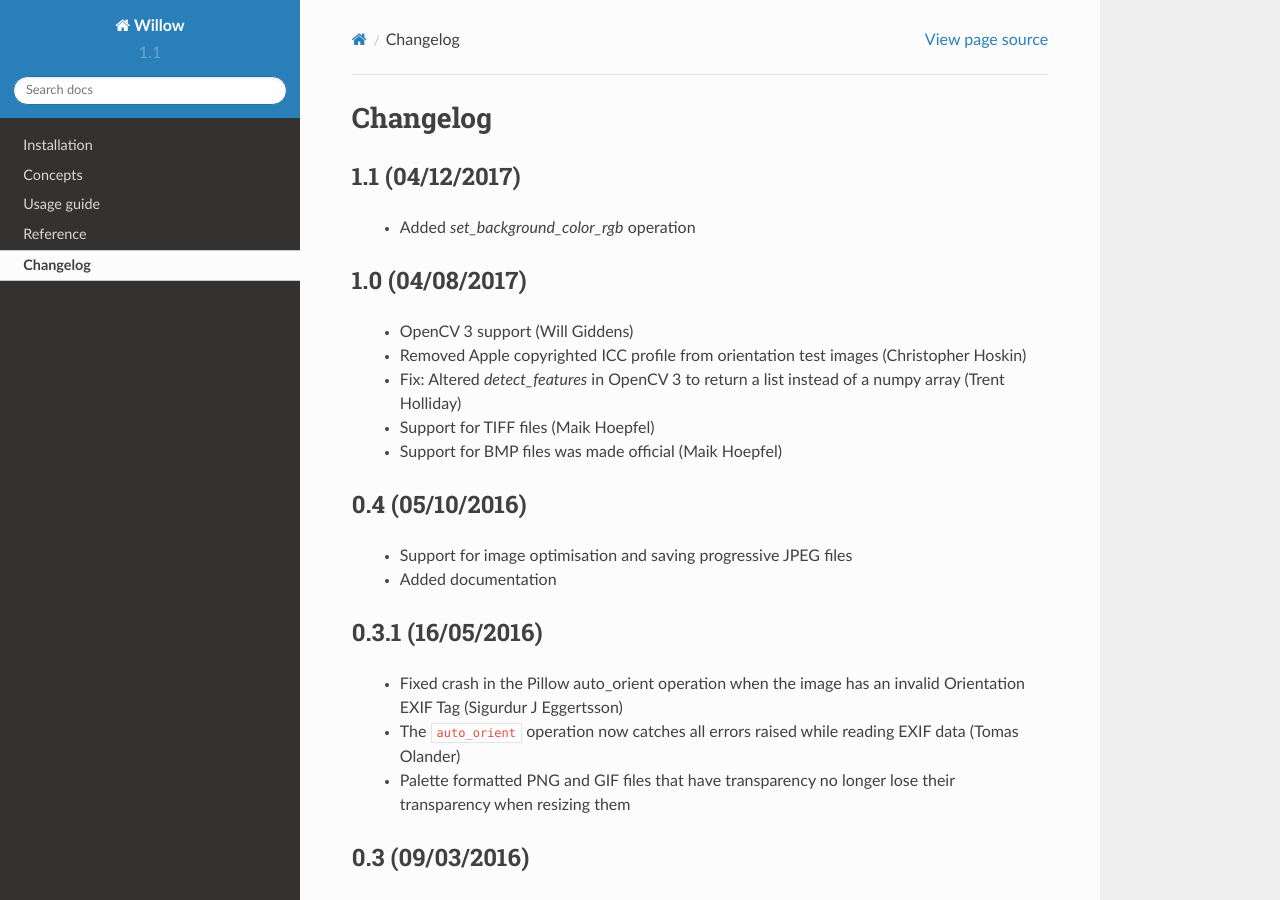
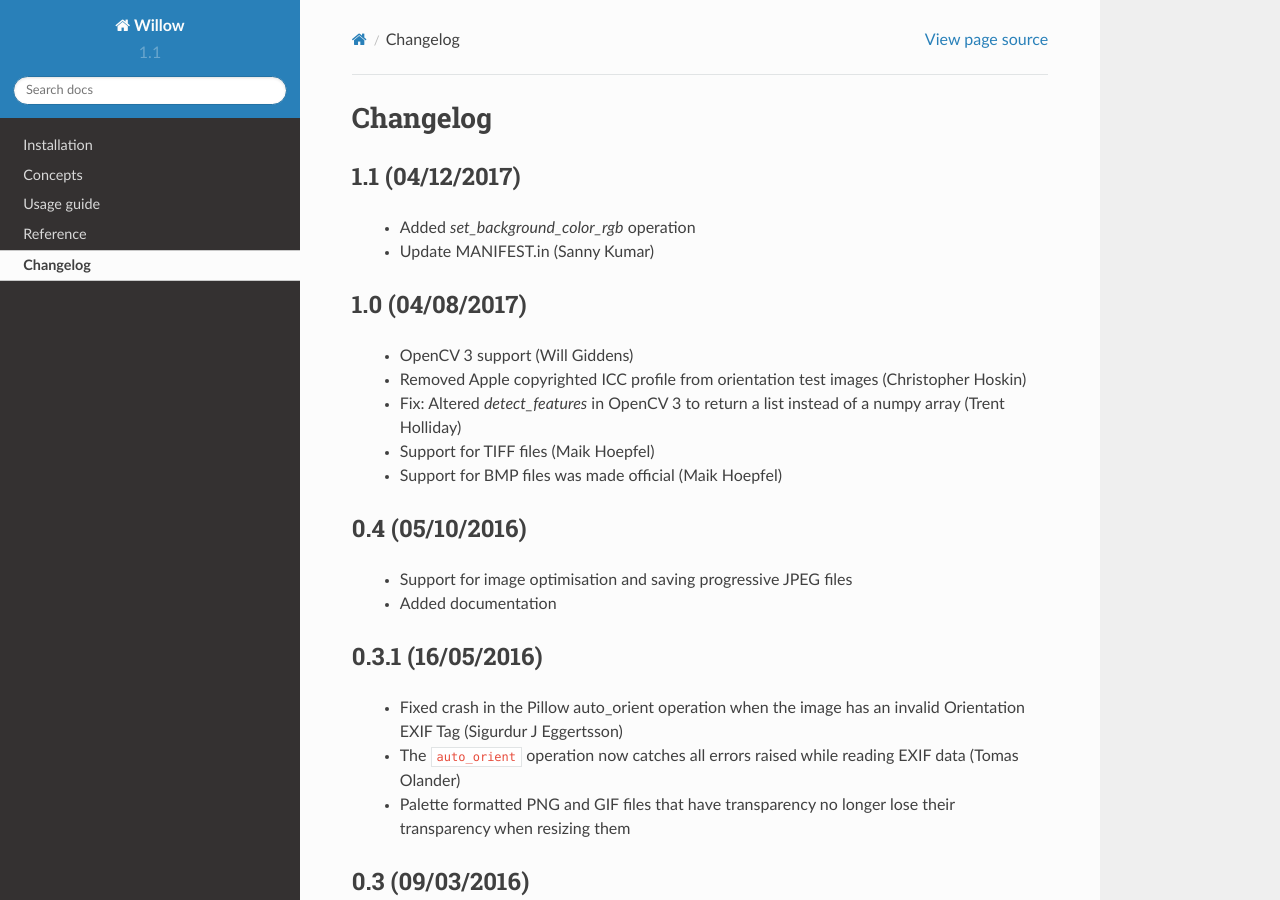
Before and after one commit to wagtail/Willow, a Sphinx documentation site: the page built from docs/changelog.rst, in a window 1280 px wide and 900 px high. Built offline with Sphinx 7.4.7 and the Read the Docs theme 2.0.0, drawn with Linux system fonts in a browser that asks for light colours.

Commit message:
Changelog for #59

```diff
--- a/docs/changelog.rst
+++ b/docs/changelog.rst
@@ -5,6 +5,7 @@ Changelog
 ----------------
 
  - Added `set_background_color_rgb` operation
+ - Update MANIFEST.in (Sanny Kumar)
 
 1.0 (04/08/2017)
 ----------------
```
